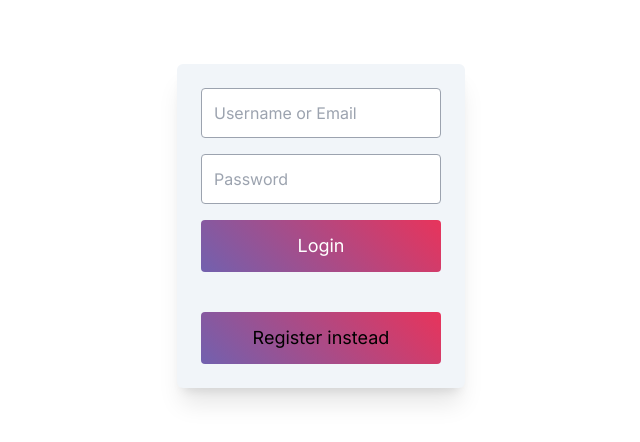
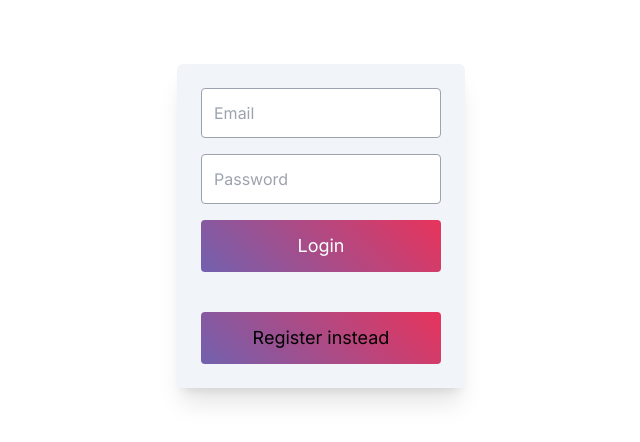
Before and after one commit to lamabalde/social-network, a Vue app in the folder frontend/: page /login in a window 1280 px wide. Shown: the top 442 px of the page, without its empty margins (319-959 px from the left). Built offline with nearby package versions, Linux system fonts and the light colour scheme; no server answers.

Commit message:
social-network

```diff
--- a/frontend/src/views/LoginView.vue
+++ b/frontend/src/views/LoginView.vue
@@ -12,7 +12,7 @@
     <div class="grid grid-rows-[auto,1fr]">
         <div class="flex flex-col m-16 justify-center items-center">
             <form id="loginForm" @submit.prevent="handleLogin" class="bg-slate-100 p-6 rounded-md shadow-xl w-1/4">
-                <input type="text" name="username" placeholder="Username or Email" class="w-full p-3 mb-4 border border-gray-400 rounded">
+                <input type="text" name="username" placeholder="Email" class="w-full p-3 mb-4 border border-gray-400 rounded">
                 <input type="password" name="password" placeholder="Password" class="w-full p-3 mb-4 border border-gray-400 rounded">
                 <input type="submit" value="Login" class="hoverButton w-full p-3 text-white text-lg cursor-pointer gradient-animation rounded">
                 <router-link to="/register" class="hoverButton flex w-full mt-10 justify-center items-center p-3 text-black text-lg cursor-pointer gradient-animation rounded">Register instead</router-link>
```
Also changed, not shown: 2 other files (tests, documents, lock files or other folders).
